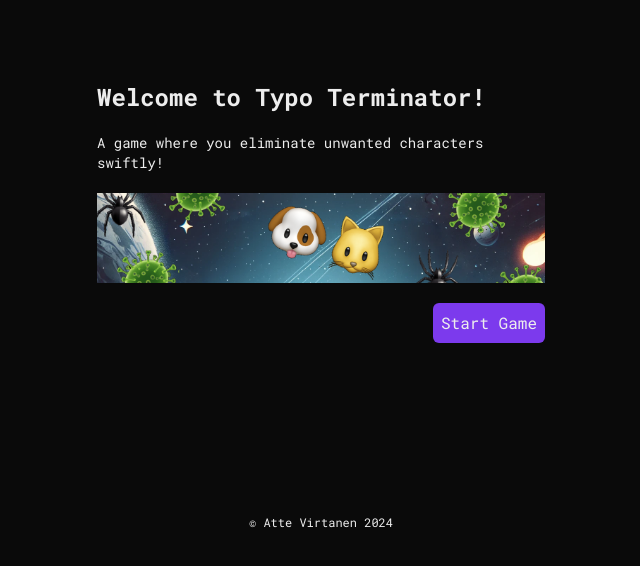
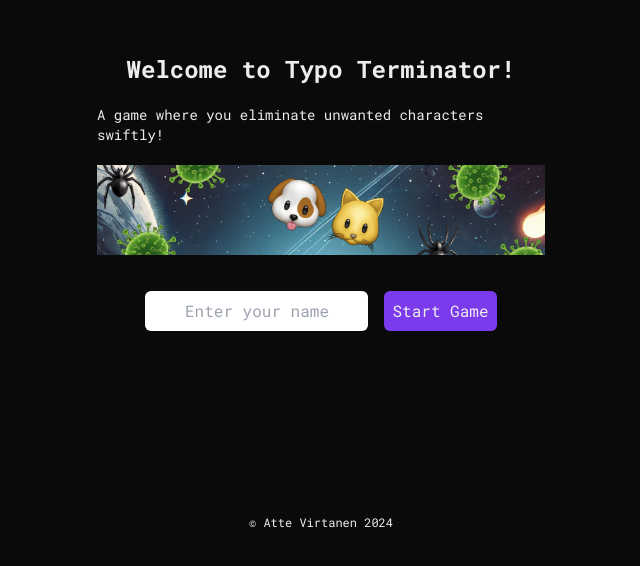
Before and after one commit to AtteBox/text-edit-practice, a Next.js app: page / in a window 1280 px wide. Shown: the part 188-754 px from the top of the page, without its empty margins (319-959 px from the left). Built offline with nearby package versions, Linux system fonts and the light colour scheme.

Commit message:
Ask for user name at start (#8)
* ask for username

* make validation more robust

* finalize

* lint & format

* install zod

```diff
--- a/package.json
+++ b/package.json
@@ -16,7 +16,8 @@
     "@vitejs/plugin-react": "^4.3.2",
     "next": "14.2.21",
     "react": "^18",
-    "react-dom": "^18"
+    "react-dom": "^18",
+    "zod": "^3.24.2"
   },
   "devDependencies": {
     "@playwright/test": "^1.47.2",
--- a/src/app/engines/game.ts
+++ b/src/app/engines/game.ts
@@ -1,5 +1,6 @@
 import { useCallback, useEffect, useMemo, useState } from "react";
 import { animalChars, germChars, ILevel } from "../levels";
+import { z } from "zod";
 
 /**
  * Internal state of the game engine for a single level
@@ -16,6 +17,7 @@ type ILevelState = {
  * Internal state of the game engine for the whole game
  */
 type IGameState = {
+  username?: string;
   currentLevel: number;
   previousLevels: (ILevelState & { level: number })[];
   gameHasStarted: boolean;
@@ -35,6 +37,19 @@ export type ILevelResult = {
 };
 
 /**
+ * Username validation schema
+ */
+const usernameSchema = z
+  .string()
+  .min(2, { message: "Username must be at least 2 characters." })
+  .max(20, { message: "Username must be at most 20 characters." })
+  .regex(
+    /^(?=.*[a-zA-Z])[a-zA-Z0-9](?!.*  )[a-zA-Z0-9 ]*$/,
+    "Must consist of letters, digits and spaces. At least one letter. Consecutive spaces are not allowed.",
+  );
+const defaultUsernameError = "Invalid username";
+
+/**
  * External api of the game engine for the whole game
  */
 export type IGameEngineResult = {
@@ -46,7 +61,7 @@ export type IGameEngineResult = {
   levelFinished: boolean;
   isLastLevel: boolean;
   levelFailed: boolean;
-  startGame: () => void;
+  startGame: (username: string) => { error: string | undefined };
   updateLevelStats: ({ textContent }: { textContent: string }) => void;
   previousLevels: ILevelResult[];
 } & ILevelResult;
@@ -101,16 +116,28 @@ export function useGameEngine({
     }));
   }, []);
 
-  const startGame = useCallback(
-    () =>
-      setGameState((state) => ({
-        ...state,
-        gameHasStarted: true,
-        startTime: Date.now(),
-        elapsedTime: 0,
-      })),
-    [],
-  );
+  const startGame = useCallback((username: string) => {
+    const { error, data: validatedUsername } =
+      usernameSchema.safeParse(username);
+    if (error) {
+      return {
+        error:
+          error.issues.length > 0
+            ? error.issues[0].message
+            : defaultUsernameError,
+      };
+    }
+
+    setGameState((state) => ({
+      ...state,
+      gameHasStarted: true,
+      username: validatedUsername,
+      startTime: Date.now(),
+      elapsedTime: 0,
+    }));
+
+    return { error: undefined };
+  }, []);
 
   const restartGame = useCallback(() => {
     window.location.reload();
--- a/src/app/screens/StartScreen.tsx
+++ b/src/app/screens/StartScreen.tsx
@@ -1,23 +1,40 @@
 import Image from "next/image";
 import startBanner from "../assets/start-banner.png";
 import { IGameEngineResult } from "../engines/game";
+import { useCallback, useState } from "react";
 
 function StartScreen({ game }: { game: IGameEngineResult }) {
+  const [username, setUsername] = useState("");
+  const [validationMessage, setValidationMessage] = useState<
+    string | undefined
+  >(undefined);
+  const handleStartGame = useCallback(() => {
+    const { error } = game.startGame(username);
+    setValidationMessage(error);
+  }, [game, username]);
   return (
-    <div className="flex flex-col gap-5 row-start-2 items-center sm:items-start max-w-md">
+    <div className="flex flex-col gap-5 row-start-2 items-center max-w-md">
       <h1 className="text-2xl font-bold">Welcome to Typo Terminator!</h1>
       <p className="text-sm">
         A game where you eliminate unwanted characters swiftly!
       </p>
       <Image src={startBanner} alt="Typo Terminator Banner" />
-      <div className="flex flex-col gap-4 items-end self-stretch">
+      <div className="flex gap-4 mt-4 flex-row items-stretch h-13">
+        <input
+          className="rounded-md text-black placeholder:text-center p-2"
+          type="text"
+          placeholder="Enter your name"
+          defaultValue={username}
+          onChange={(e) => setUsername(e.target.value)}
+        />
         <button
-          onClick={game.startGame}
-          className="p-2 rounded-md bg-violet-600 hover:bg-violet-700 active:bg-violet-800 focus:outline-none focus:ring focus:ring-violet-300"
+          onClick={handleStartGame}
+          className="text-center p-2 rounded-md bg-violet-600 hover:bg-violet-700 active:bg-violet-800 focus:outline-none focus:ring focus:ring-violet-300"
         >
           Start Game
         </button>
       </div>
+      <div className="text-red-500 text-sm min-h-5">{validationMessage}</div>
     </div>
   );
 }
```
Also changed, not shown: 2 other files (tests, documents, lock files or other folders).
